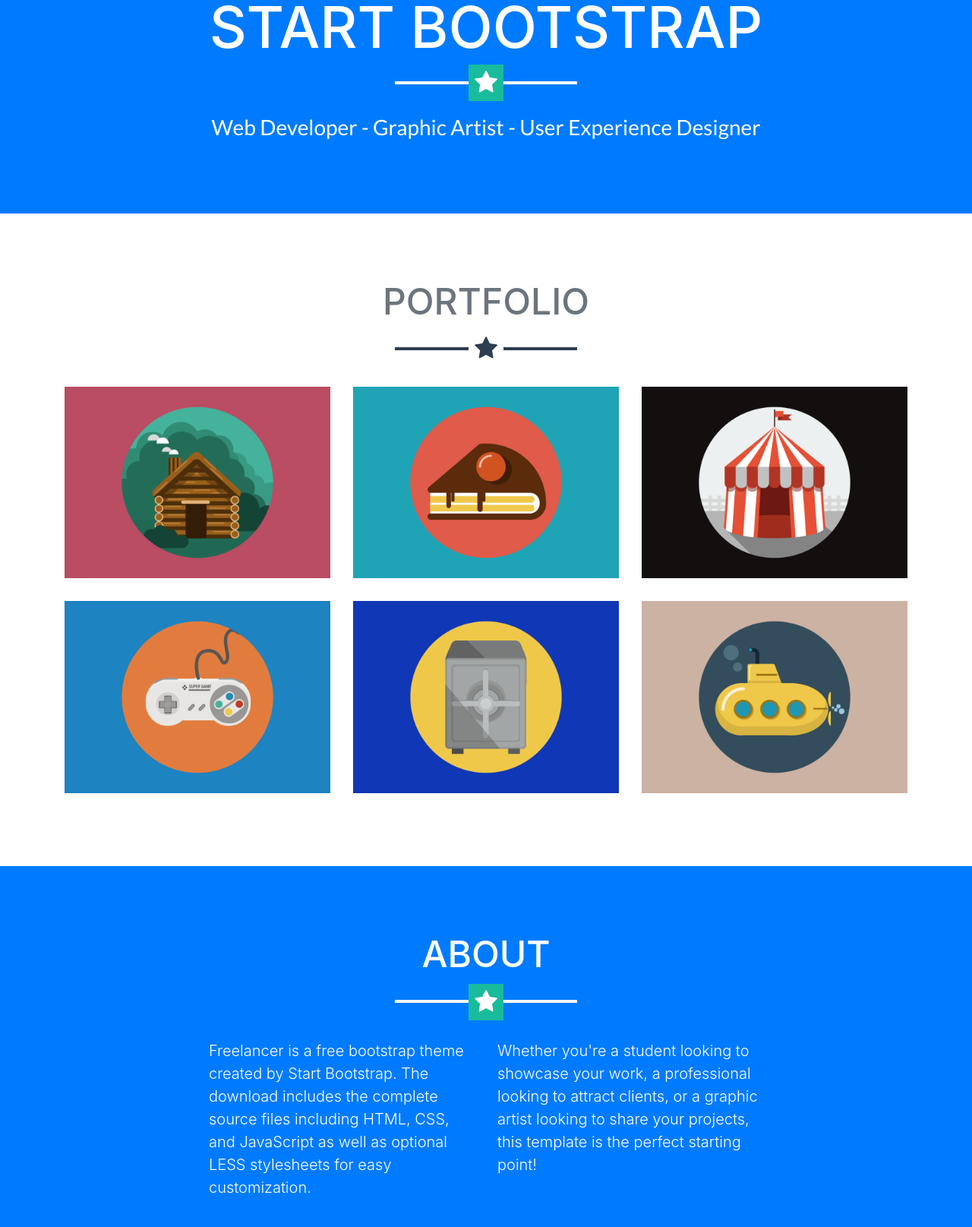
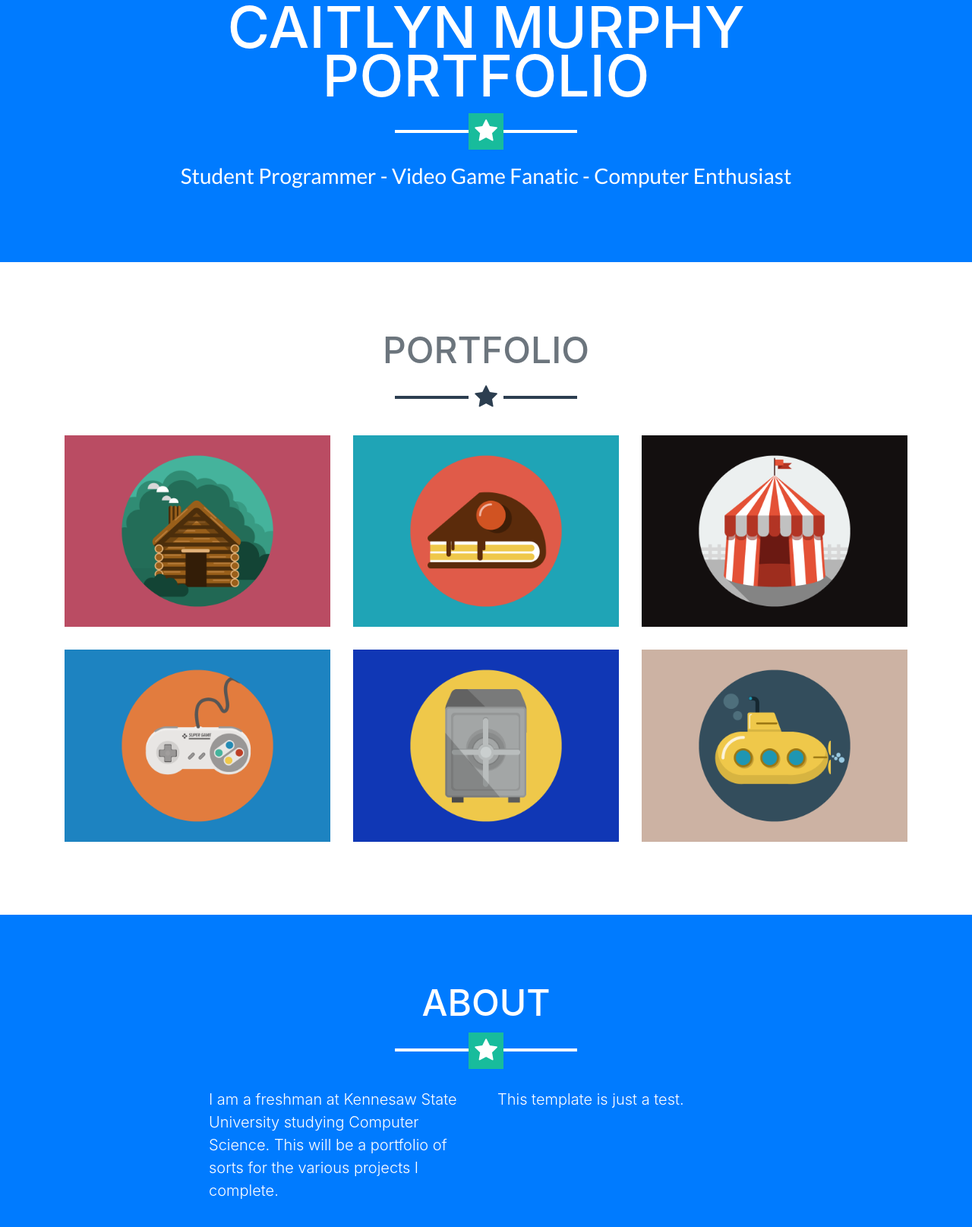
Before and after one commit to PurePotato/example, a website with bundled scripts: page index.html in a window 1280 px wide. Shown: the part 503-2118 px from the top of the page at 76% size. Built offline with nearby package versions, Linux system fonts and the light colour scheme.

Commit message:
Update of several things

```diff
--- a/index.html
+++ b/index.html
@@ -56,9 +56,9 @@
     <header class="masthead bg-primary text-white text-center">
       <div class="container">
         <img class="img-fluid mb-5 d-block mx-auto" src="img/profile.png" alt="">
-        <h1 class="text-uppercase mb-0">Start Bootstrap</h1>
+        <h1 class="text-uppercase mb-0">Caitlyn Murphy Portfolio</h1>
         <hr class="star-light">
-        <h2 class="font-weight-light mb-0">Web Developer - Graphic Artist - User Experience Designer</h2>
+        <h2 class="font-weight-light mb-0">Student Programmer - Video Game Fanatic - Computer Enthusiast</h2>
       </div>
     </header>
 
@@ -139,10 +139,10 @@
         <hr class="star-light mb-5">
         <div class="row">
           <div class="col-lg-4 ml-auto">
-            <p class="lead">Freelancer is a free bootstrap theme created by Start Bootstrap. The download includes the complete source files including HTML, CSS, and JavaScript as well as optional LESS stylesheets for easy customization.</p>
+            <p class="lead">I am a freshman at Kennesaw State University studying Computer Science. This will be a portfolio of sorts for the various projects I complete. </p>
           </div>
           <div class="col-lg-4 mr-auto">
-            <p class="lead">Whether you're a student looking to showcase your work, a professional looking to attract clients, or a graphic artist looking to share your projects, this template is the perfect starting point!</p>
+            <p class="lead">This template is just a test.</p>
           </div>
         </div>
         <div class="text-center mt-4">
```
